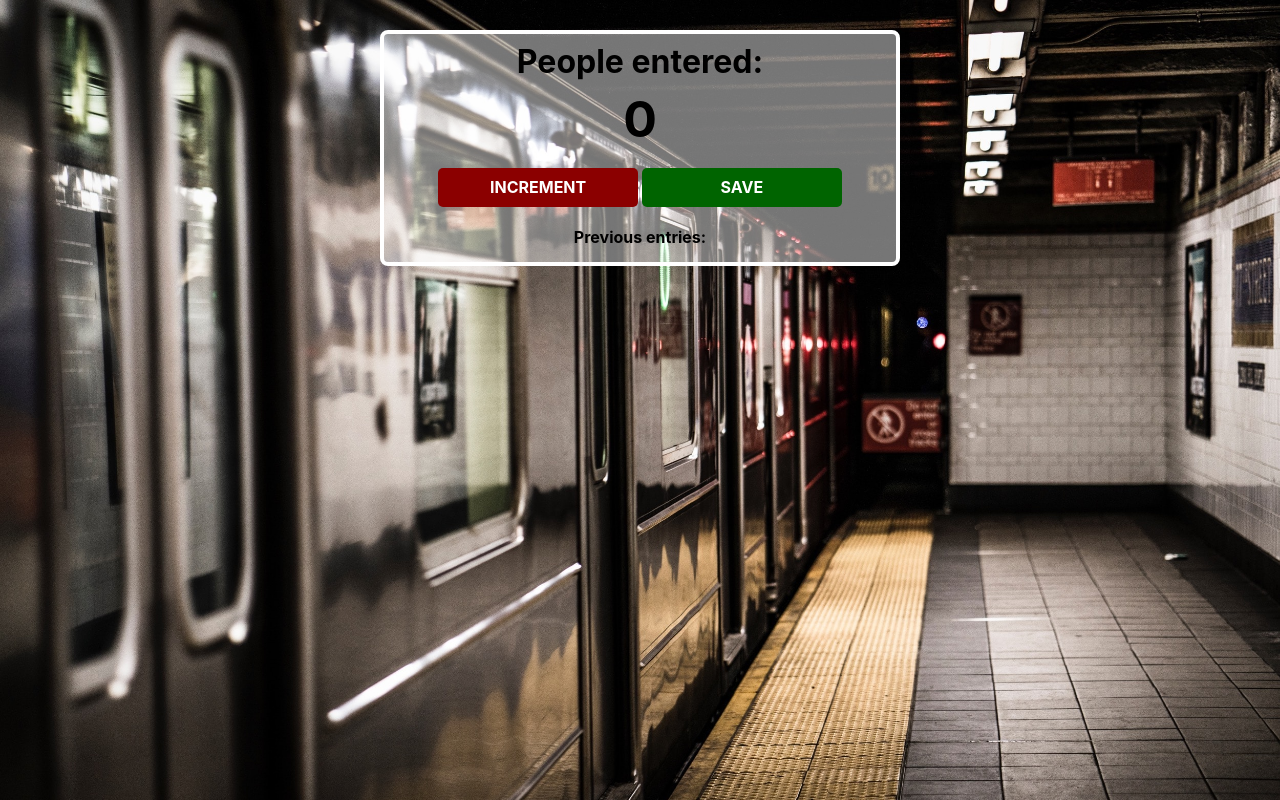
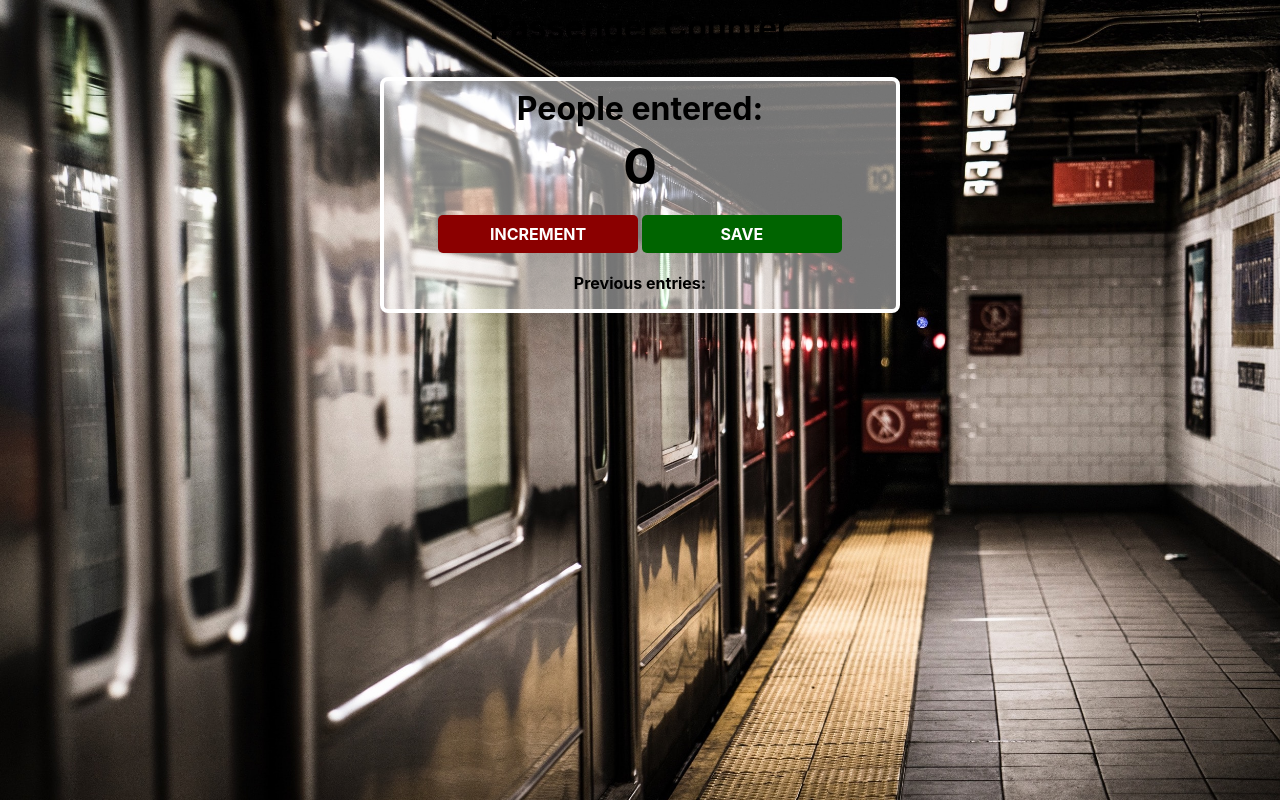
Before and after one commit to amriteshamr/Passenger-Counter-Site, a website built with Vite: page index.html in a window 1280 px wide. Built offline with nearby package versions, Linux system fonts and the light colour scheme.

Commit message:
third-commit

```diff
--- a/index.html
+++ b/index.html
@@ -3,6 +3,7 @@
         <link rel="stylesheet" href="index.css">
     </head>
     <body>
+    <h1>Passenger Counter</h1>
     <div class="container">
         <div class="content">
             <h1>People entered:</h1>
```
